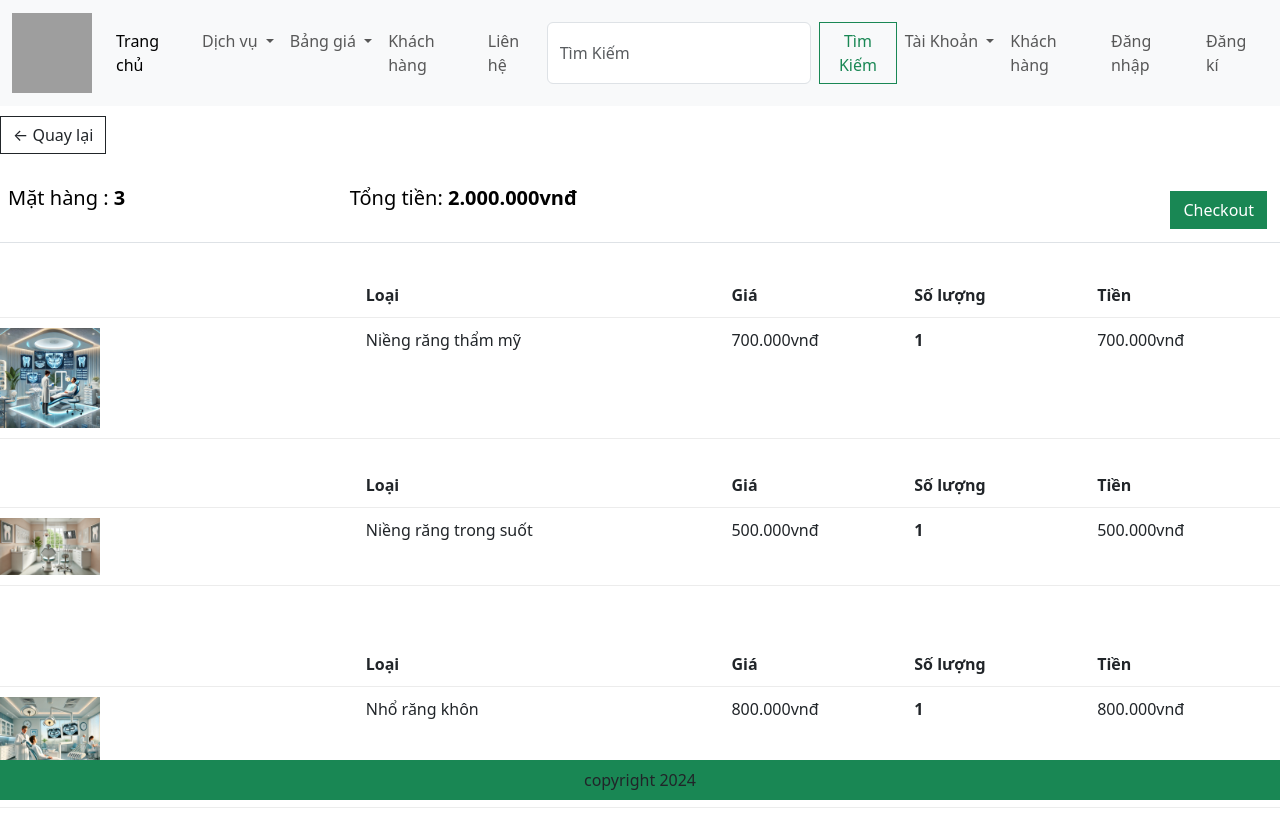
After one commit to CNTT-WED-UTH/Nen-tang-dat-lich-phong-kham-nha-khoa, a Django app: page /cart/ in a window 1280 px wide. The commit adds this page. Run offline with Django 5.2, Linux system fonts and the light colour scheme; lists and menus that the app fills with data are empty; some libraries are stand-ins or nearby versions; grey boxes are pictures that could not be loaded.

Commit message:
capnhapthemnhieuthu

```diff
--- a/app/static/app/css/main.css
+++ b/app/static/app/css/main.css
@@ -5,3 +5,75 @@
     -moz-box-shadow: 1px 3px 5px 2px rgba(214, 214, 214, 1);
     box-shadow: 1px 3px 5px 2px rgba(214, 214, 214, 1);
 }
+.product{
+	border-radius: 0 0 4px 4px;
+}
+.bg-dark{
+	background-color: #4f868c!important;
+}
+
+#cart-icon{
+	width:25px;
+	display: inline-block;
+	margin-left: 15px;
+}
+#cart-total{
+	display: block;
+	text-align: center;
+	color:#fff;
+	background-color: red;
+	width: 20px;
+	height: 25px;
+	border-radius: 50%;
+	font-size: 14px;
+}
+.col-lg-3, .col-lg-4, .col-lg-6, .col-lg-8, .col-lg-12{
+	margin-top: 10px;
+}
+
+.btn{
+	border-radius: 0;
+}
+
+.row-image{
+	width: 100px;
+}
+
+.form-field{
+	width:250px;
+	display: inline-block;
+	padding: 5px;
+}
+
+.cart-row{
+	display: flex;
+    align-items: flex-stretch;
+    padding-bottom: 10px;
+    margin-bottom: 10px;
+    border-bottom: 1px solid #ececec;
+
+}
+.quantity{
+	display: inline-block;
+	font-weight: 700;
+	padding-right:10px;
+
+
+}
+
+.chg-quantity{
+	width: 12px;
+	cursor: pointer;
+	display: block;
+	margin-top: 5px;
+	transition:.1s;
+}
+
+.chg-quantity:hover{
+	opacity: .6;
+}
+
+
+.hidden{
+	display: none!important;
+}
--- a/app/templates/app/base.html
+++ b/app/templates/app/base.html
@@ -112,7 +112,7 @@
           {% endblock banner_slider %}
           <!--main body-->
           {% block main-content %} {% endblock main-content  %}
-
+          {% block cart_content %}{% endblock cart_content %}
           <!--footer-->
           <footer class="container-fluid bg-success text-center fixed-bottom p-2 nt-5">
             copyright 2024
--- /dev/null
+++ b/app/templates/app/cart.html
@@ -0,0 +1,102 @@
+{% extends 'app/base.html' %}
+{% load static %}
+{% block cart_content %}
+<div class="row">
+	<div class="col-lg-12">
+		<div class="box-element">
+
+			<a  class="btn btn-outline-dark" href="{% url 'home' %}">&#x2190; Quay lại</a>
+
+			<br>
+			<br>
+			<table class="table">
+				<tr>
+					<th><h5>Mặt hàng : <strong>3</strong></h5></th>
+					<th><h5>Tổng tiền:<strong> 2.000.000vnđ</strong></h5></th>
+					<th>
+						<a  style="float:right; margin:5px;" class="btn btn-success" href="{% url 'checkout' %}">Checkout</a>
+					</th>
+				</tr>
+			</table>
+
+		</div>
+
+		<br>
+		<div class="box-element">
+			<div class="cart-row">
+				<div style="flex:2"></div>
+				<div style="flex:2"><strong>Loại </strong></div>
+				<div style="flex:1"><strong>Giá</strong></div>
+				<div style="flex:1"><strong>Số lượng</strong></div>
+				<div style="flex:1"><strong>Tiền</strong></div>
+			</div>
+
+			<div class="cart-row">
+				<div style="flex:2"><img class="row-image" src="{% static 'app/images/bc.webp' %}"></div>
+				<div style="flex:2"><p>Niềng răng thẩm mỹ</p></div>
+				<div style="flex:1"><p>700.000vnđ</p></div>
+				<div style="flex:1">
+					<p class="quantity">1</p>
+					<div class="quantity">
+
+					</div>
+				</div>
+				<div style="flex:1"><p>700.000vnđ</p></div>
+			</div>
+			<table class="table">
+
+
+		<br>
+		<div class="box-element">
+			<div class="cart-row">
+				<div style="flex:2"></div>
+				<div style="flex:2"><strong>Loại </strong></div>
+				<div style="flex:1"><strong>Giá</strong></div>
+				<div style="flex:1"><strong>Số lượng</strong></div>
+				<div style="flex:1"><strong>Tiền</strong></div>
+			</div>
+
+			<div class="cart-row">
+				<div style="flex:2"><img class="row-image" src="{% static 'app/images/cd.webp' %}"></div>
+				<div style="flex:2"><p>Niềng răng trong suốt</p></div>
+				<div style="flex:1"><p>500.000vnđ</p></div>
+				<div style="flex:1">
+					<p class="quantity">1</p>
+					<div class="quantity">
+
+					</div>
+				</div>
+				<div style="flex:1"><p>500.000vnđ</p></div>
+
+				<table class="table">
+
+				</table>
+
+			</div>
+
+			<br>
+			<div class="box-element">
+				<div class="cart-row">
+					<div style="flex:2"></div>
+					<div style="flex:2"><strong>Loại </strong></div>
+					<div style="flex:1"><strong>Giá</strong></div>
+					<div style="flex:1"><strong>Số lượng</strong></div>
+					<div style="flex:1"><strong>Tiền</strong></div>
+				</div>
+
+				<div class="cart-row">
+					<div style="flex:2"><img class="row-image" src="{% static 'app/images/ab.webp' %}"></div>
+					<div style="flex:2"><p>Nhổ răng khôn</p></div>
+					<div style="flex:1"><p>800.000vnđ</p></div>
+					<div style="flex:1">
+						<p class="quantity">1</p>
+						<div class="quantity">
+
+						</div>
+					</div>
+					<div style="flex:1"><p>800.000vnđ</p></div>
+				</div>
+		</div>
+	</div>
+</div>
+{% endblock cart_content %}
--- a/app/urls.py
+++ b/app/urls.py
@@ -3,5 +3,7 @@ from django.urls import path
 from . import views
 
 urlpatterns = [
-    path('', views.home),
+    path('', views.home, name='home'),
+    path('cart/', views.cart, name="cart"),
+    path('checkout/', views.checkout, name="checkout"),
 ]
--- a/app/views.py
+++ b/app/views.py
@@ -3,4 +3,11 @@ from django.http import HttpResponse
 
 # Create your views here.
 def home(request):
-    return render(request, 'app/home.html')
+    context= {}
+    return render(request,'app/home.html')
+def cart(request):
+    context= {}
+    return render(request,'app/cart.html',context)
+def checkout(request):
+    context= {}
+    return render(request,'app/checkout.html',context)
```
Also changed, not shown: app/templates/checkout.html (added, +22 -0 lines), app/static/app/images/ab.webp (added), app/static/app/images/bc.webp (added), app/static/app/images/cd.webp (added).
